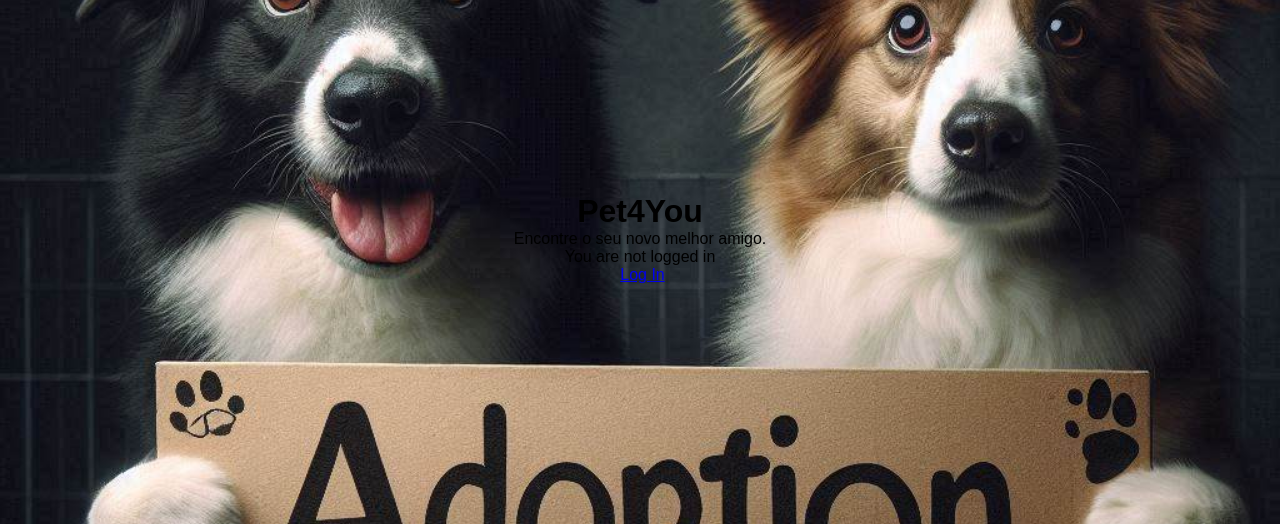
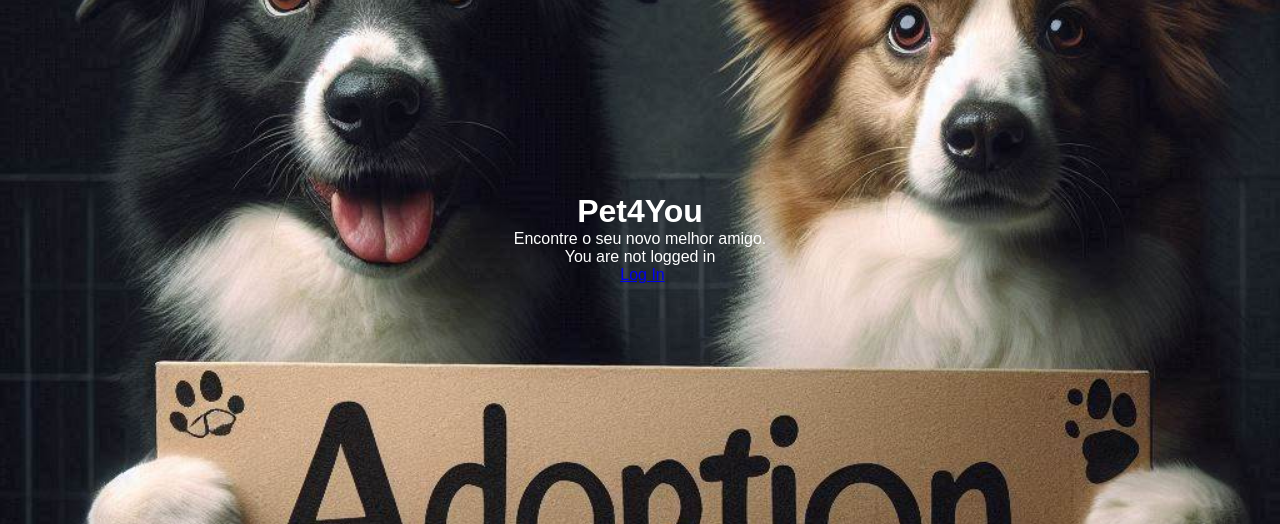
Before and after one commit to antonioz2022/ProjetoFDS, a Django app: page / in a window 1280 px wide. Shown: the part 162-686 px from the top of the page. Run offline with Django 5.2, Linux system fonts and the light colour scheme.

Commit message:
Mudanças no html e css para tela de login e registro

```diff
--- a/pet4you_app/templates/home.html
+++ b/pet4you_app/templates/home.html
@@ -1,7 +1,7 @@
 {% extends "base.html" %}
 
 {% block body %}
-<div style="text-align: center;">
+<div style="text-align: center; color: white;">
     <h1>Pet4You</h1>
     <p>Encontre o seu novo melhor amigo.</p>
 {% if user.is_authenticated %}
```
Also changed, not shown: db.sqlite3.
